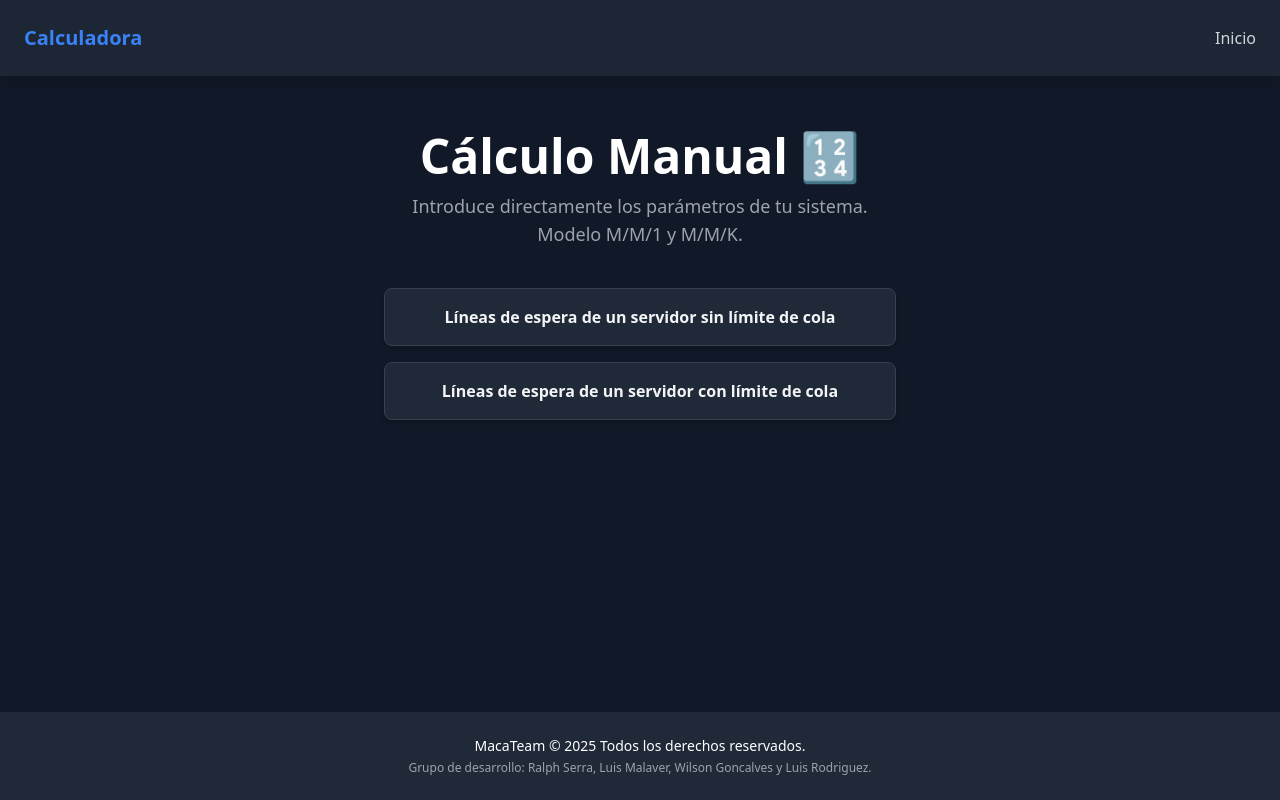
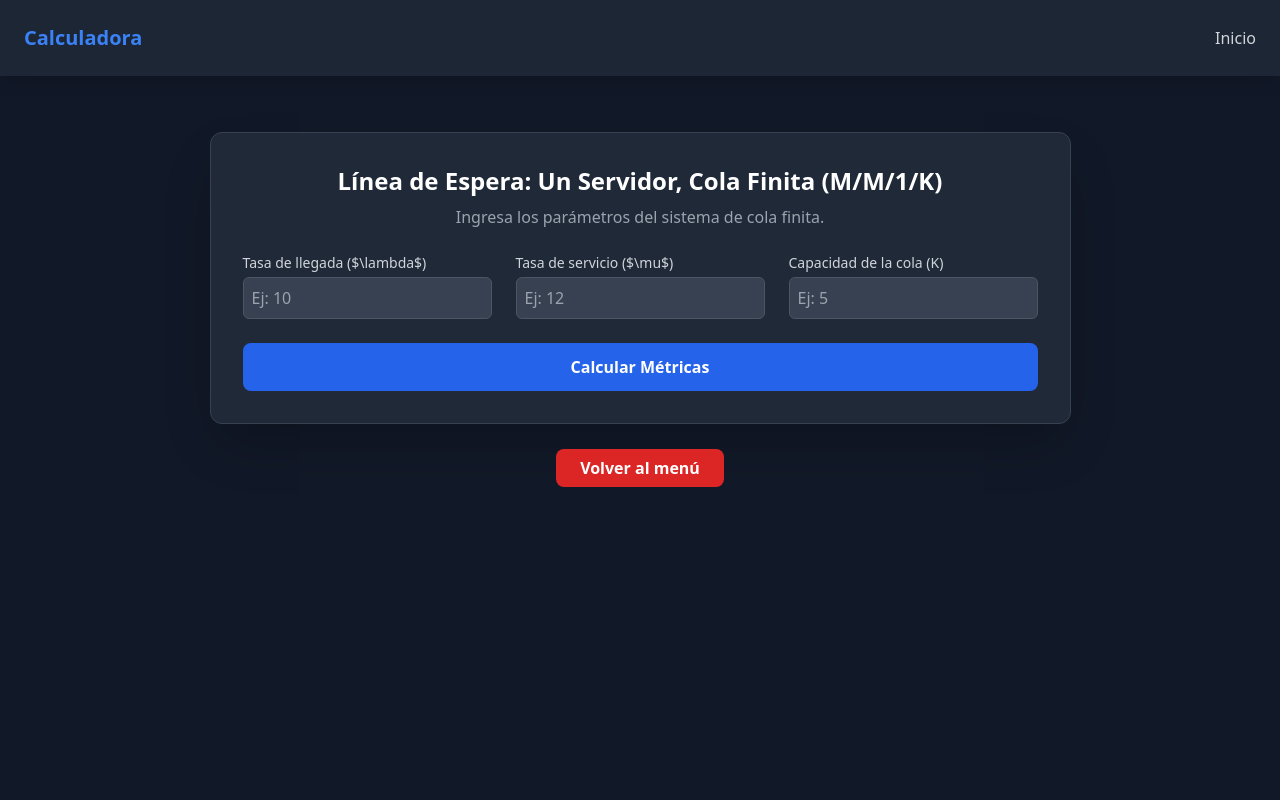
Before and after one commit to ralphdev55/Calculadora-Estadistica, a React (Vite) app: page /manual/serverconcola in a window 1280 px wide. Built offline with nearby package versions, Linux system fonts and the light colour scheme.

Commit message:
remove (main), add (manual) - en la main se eliminaron rutas que no se usan , y en manual se agregi el outlet y uselocation para poder agregar la ruta y se muestre en pantalla, es decir para que funcione que se cierre la vista y aparezca la que le corresponde

```diff
--- a/src/views/Manual.jsx
+++ b/src/views/Manual.jsx
@@ -1,5 +1,6 @@
 import React from 'react';
-import { Link } from 'react-router-dom';
+// 1. Importa Outlet y useLocation
+import { Link, Outlet, useLocation } from 'react-router-dom';
 import { useState } from 'react';
 import Footer from '../components/Footer';
 
@@ -9,14 +10,25 @@ const calculators = [
 ];
 
 function Manual() {
-
     const [activeTooltip, setActiveTooltip] = useState(null);
 
+    // 2. Obtener la ubicación actual
+    const location = useLocation();
+
+    // 3. Determinar si estamos exactamente en la ruta padre (/manual).
+    // Si la URL termina solo con '/manual', mostramos el menú.
+    // Si es '/manual/serversincola', ocultamos el menú.
+    const isParentRoute = location.pathname.endsWith('/manual') || location.pathname.endsWith('/manual/');
+
+
     return (
-    <div className="flex flex-col items-center py-8"> {/* Añadí un padding vertical */}
+        <div className="flex flex-col items-center py-8">
 
+            {/* 4. Renderizado Condicional: Solo muestra el menú si estamos en la ruta padre */}
+            {isParentRoute ? (
+                <>
                     {/* Sección de Encabezado */}
-    <div className="text-center mb-10"> {/* Reduje el margen inferior */}
+                    <div className="text-center mb-10">
                         <h1 className="text-4xl md:text-5xl font-extrabold mb-3 text-white">
                         Cálculo Manual 🔢
                         </h1>
@@ -26,14 +38,13 @@ return (
                     </div>
 
                     {/* Contenedor de los botones */}
-    <div className="flex flex-col items-center gap-4 w-full max-w-lg"> {/* Aumenté el gap */}
+                    <div className="flex flex-col items-center gap-4 w-full max-w-lg">
                         {calculators.map((calc) => (
-        // Cada Link ahora es un contenedor para el botón y su tooltip
                         <div
                             key={calc.name}
-            className="relative w-full" // Establece el contexto para el posicionamiento absoluto del tooltip
-            onMouseEnter={() => setActiveTooltip(calc.name)} // Guarda el nombre de la calc. activa
-            onMouseLeave={() => setActiveTooltip(null)} // Limpia el estado cuando el mouse sale
+                            className="relative w-full"
+                            onMouseEnter={() => setActiveTooltip(calc.name)}
+                            onMouseLeave={() => setActiveTooltip(null)}
                         >
                             <Link
                             to={calc.path}
@@ -45,11 +56,11 @@ return (
                             </Link>
 
                             {/* Tooltip flotante */}
-            {activeTooltip === calc.name && ( // Solo se muestra si este botón es el activo
+                            {activeTooltip === calc.name && (
                             <div className="absolute left-full ml-4 top-1/2 -translate-y-1/2
                                             bg-blue-800/90 backdrop-blur-sm text-white text-sm
                                             p-3 rounded-lg shadow-xl border border-blue-700
-                            w-72 z-50 animate-fade-in-up origin-left"> {/* Clases de animación y ancho */}
+                                            w-72 z-50 animate-fade-in-up origin-left">
                                 {calc.description}
                                 {/* Flecha del tooltip */}
                                 <div className="absolute -left-2 top-1/2 -translate-y-1/2 w-0 h-0
@@ -62,6 +73,11 @@ return (
                         ))}
                     </div>
                     <Footer />
+                </>
+            ) : null}
+
+            <Outlet />
+
         </div>
     );
 }
```
Also changed, not shown: src/main.jsx (+0 -8 lines). Lines whose indentation alone changed are shown as unchanged.
